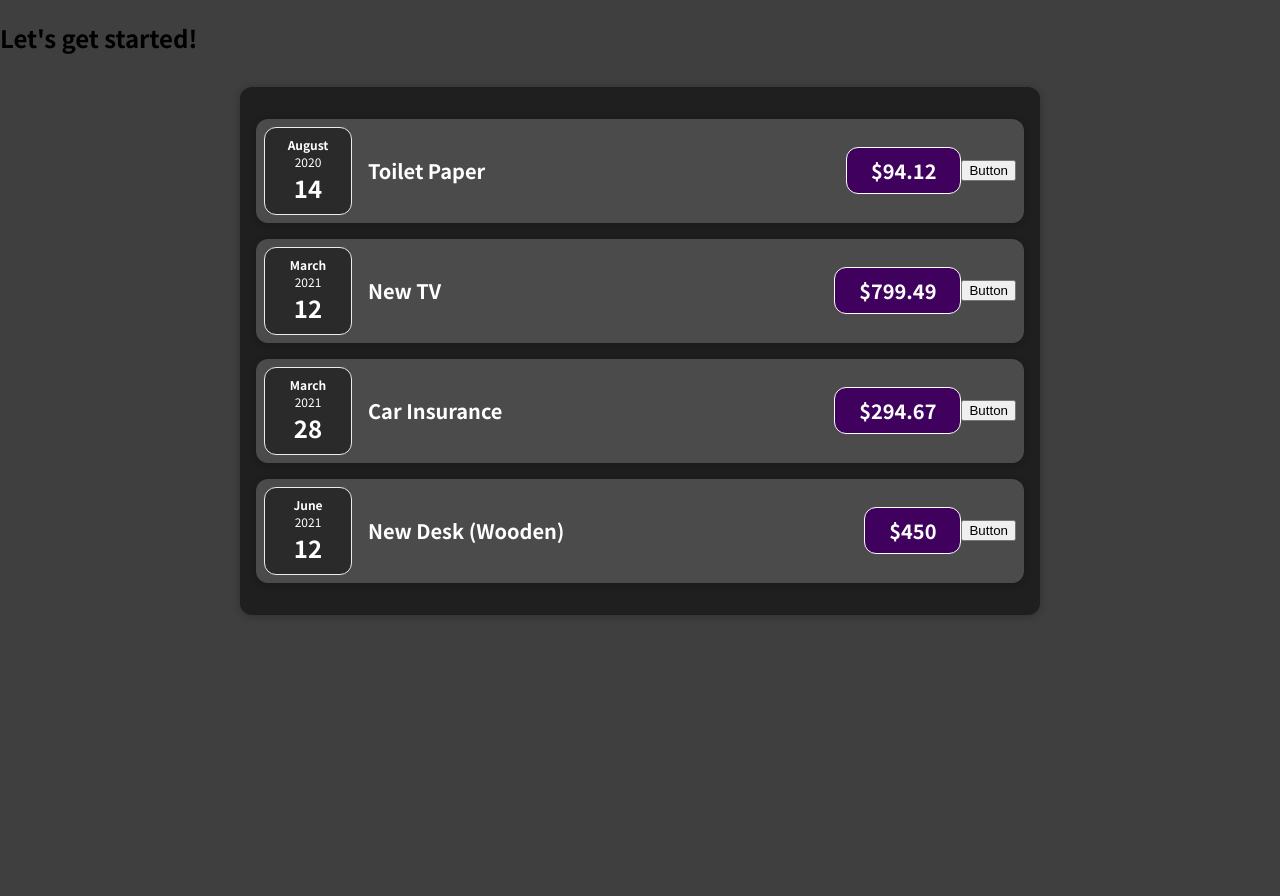
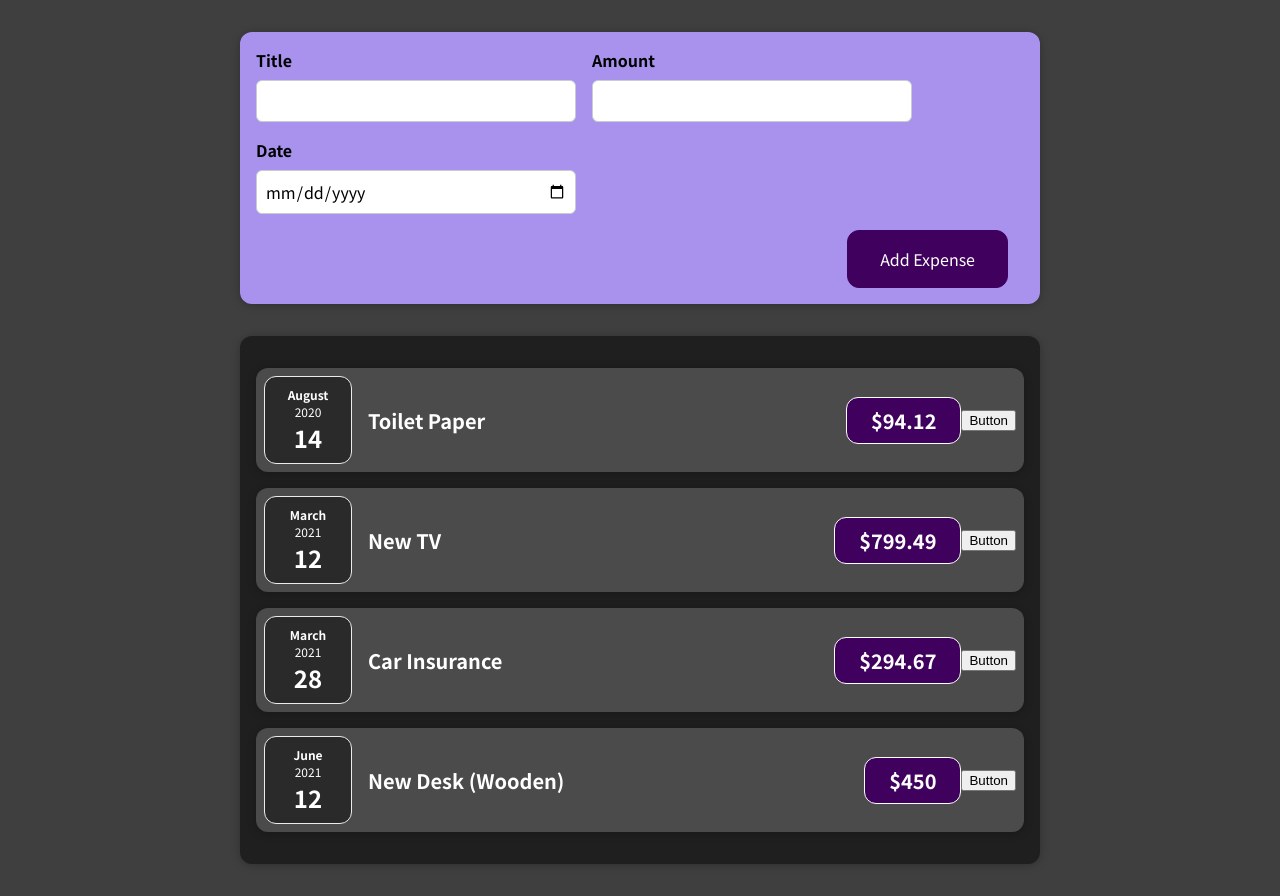
Before and after one commit to 4nur4g/React-ClassProject, a React (Create React App) app: page / in a window 1280 px wide. Before the commit the page ends 800 px from the top, so only its background shows below. Built offline with nearby package versions, Linux system fonts and the light colour scheme.

Commit message:
Added form

```diff
--- a/src/App.js
+++ b/src/App.js
@@ -1,4 +1,5 @@
 import NewComponentExpenses from "./components/Expenses/Expenses";
+import NewExpense from "./components/NewExpense/NewExpense";
 
 function App() {
   const expenses = [
@@ -25,7 +26,7 @@
 
   return (
     <div>
-      <h2>Let's get started!</h2>
+      <NewExpense />
       <NewComponentExpenses expenses={expenses}></NewComponentExpenses>{" "}
     </div>
   );
--- /dev/null
+++ b/src/components/NewExpense/ExpenseForm.css
@@ -0,0 +1,26 @@
+.new-expense__controls {
+  display: flex;
+  flex-wrap: wrap;
+  gap: 1rem;
+  margin-bottom: 1rem;
+  text-align: left;
+}
+
+.new-expense__control label {
+  font-weight: bold;
+  margin-bottom: 0.5rem;
+  display: block;
+}
+
+.new-expense__control input {
+  font: inherit;
+  padding: 0.5rem;
+  border-radius: 6px;
+  border: 1px solid #ccc;
+  width: 20rem;
+  max-width: 100%;
+}
+
+.new-expense__actions {
+  text-align: right;
+}
--- /dev/null
+++ b/src/components/NewExpense/ExpenseForm.js
@@ -0,0 +1,26 @@
+import "./ExpenseForm.css";
+
+const ExpenseForm = () => {
+  return (
+    <form>
+      <div className="new-expense__controls">
+        <div className="new-expense__control">
+          <label>Title</label>
+          <input type="text" />
+        </div>
+        <div className="new-expense__control">
+          <label>Amount</label>
+          <input type="number" min="0.01" step="0.01" />
+        </div>
+        <div className="new-expense__control">
+          <label>Date</label>
+          <input type="date" min="2019-01-01" max="2022-12-31" />
+        </div>
+      </div>
+      <div className="new-expense__actions">
+        <button type="submit">Add Expense</button>
+      </div>
+    </form>
+  );
+};
+export default ExpenseForm;
--- /dev/null
+++ b/src/components/NewExpense/NewExpense.css
@@ -0,0 +1,38 @@
+.new-expense {
+  background-color: #a892ee;
+  padding: 1rem;
+  margin: 2rem auto;
+  width: 50rem;
+  max-width: 95%;
+  border-radius: 12px;
+  text-align: center;
+  box-shadow: 0 1px 8px rgba(0, 0, 0, 0.25);
+}
+
+.new-expense button {
+  font: inherit;
+  cursor: pointer;
+  padding: 1rem 2rem;
+  border: 1px solid #40005d;
+  background-color: #40005d;
+  color: white;
+  border-radius: 12px;
+  margin-right: 1rem;
+}
+
+.new-expense button:hover,
+.new-expense button:active {
+  background-color: #510674;
+  border-color: #510674;
+}
+
+.new-expense button.alternative {
+  color: #220131;
+  border-color: transparent;
+  background-color: transparent;
+}
+
+.new-expense button.alternative:hover,
+.new-expense button.alternative:active {
+  background-color: #ddb3f8;
+}
--- /dev/null
+++ b/src/components/NewExpense/NewExpense.js
@@ -0,0 +1,13 @@
+import "./NewExpense.css";
+import "./ExpenseForm";
+import ExpenseForm from "./ExpenseForm";
+
+const NewExpense = () => {
+  return (
+    <div className="new-expense">
+      <ExpenseForm />
+    </div>
+  );
+};
+
+export default NewExpense;
```
Also changed, not shown: 2 other files (tests, documents, lock files or other folders).
